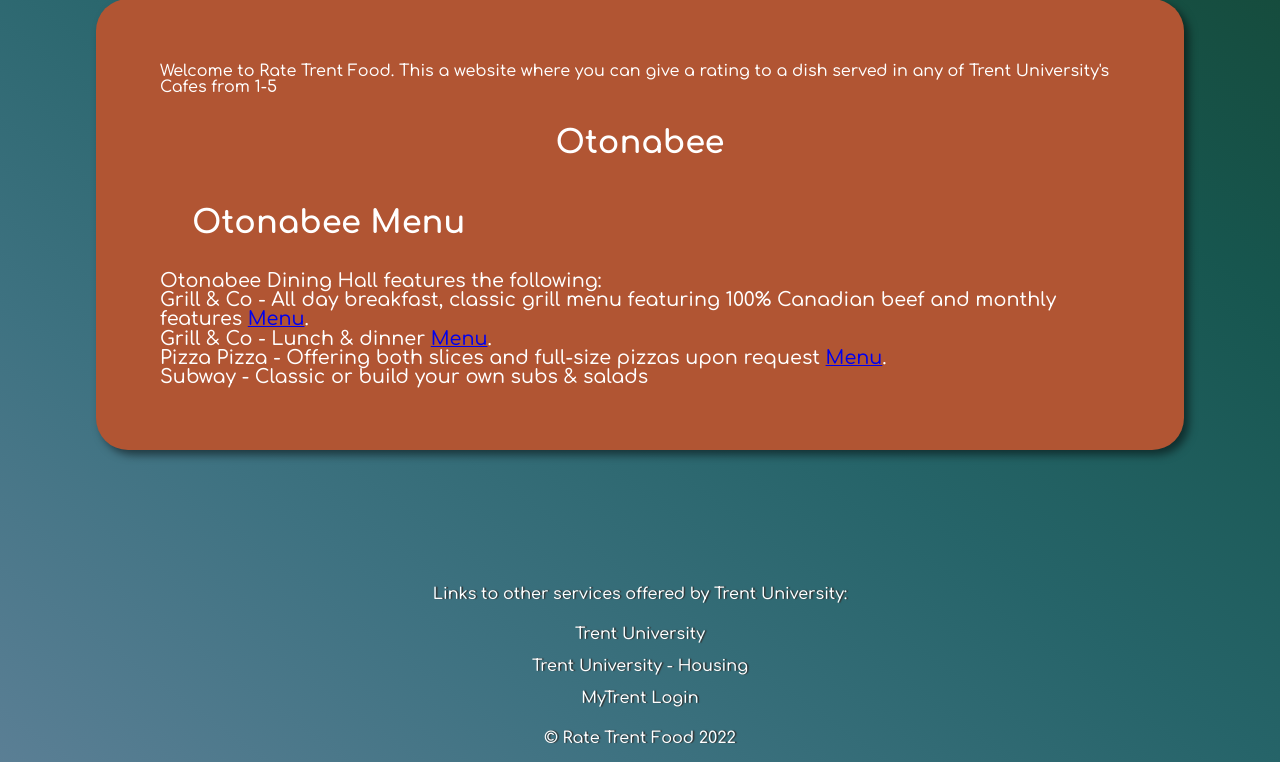
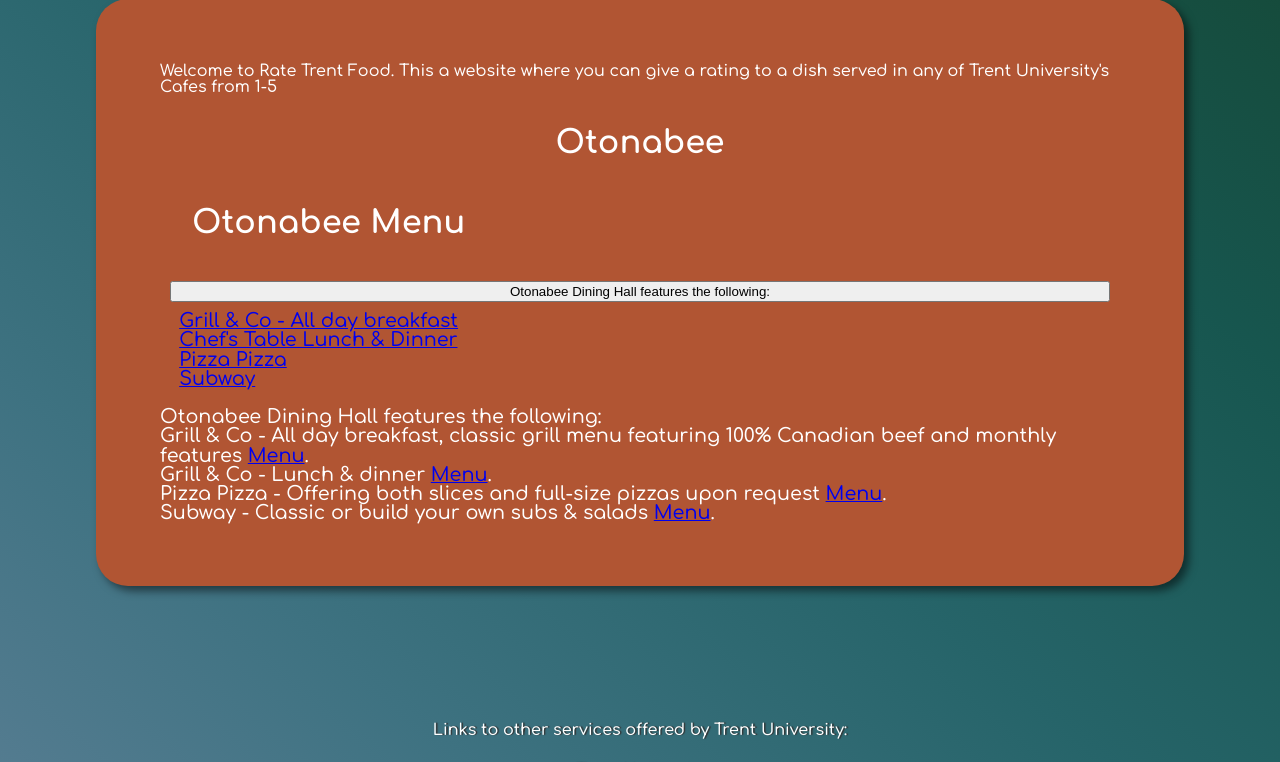
Before and after one commit to HamzaGiTX786/Rate-Trent-Food, a PHP site: page /Otonabee.php in a window 1280 px wide. Shown: the part 161-923 px from the top of the page. Run offline with PHP 8.4, Linux system fonts and the light colour scheme.

Commit message:
Update Otonabee.php
dropdown menu

```diff
--- a/Otonabee.php
+++ b/Otonabee.php
@@ -57,6 +57,16 @@ if(isset($_POST['submit']))
  <h2>Otonabee Menu </h2>
 </header>
 
+  <div class="dropdown">
+  <button class="dropbtn"> Otonabee Dining Hall features the following: </button>
+  <div class="dropdown-content">
+   <a href="OtonabeeBreakfastMenu.pdf"> Grill & Co - All day breakfast </a>
+   <a href="OtonabeeLunch&DinnerMenu.pdf"> Chef's Table Lunch & Dinner </a>
+   <a href="PizzaPizzaMenu.pdf"> Pizza Pizza </a>
+   <a href="https://order.subway.com/en-CA/MenuNutrition/Menu"> Subway </a>
+  </div>
+</div>
+
 <p> Otonabee Dining Hall features the following:
 
 <p> Grill & Co - All day breakfast, classic grill menu featuring 100% Canadian beef and monthly features <a href="OtonabeeBreakfastMenu.pdf">Menu</a>.</p>
@@ -65,7 +75,9 @@ if(isset($_POST['submit']))
 
 <p> Pizza Pizza - Offering both slices and full-size pizzas upon request <a href="PizzaPizzaMenu.pdf">Menu</a>.</p>
 
- Subway - Classic or build your own subs & salads
+<p> Subway - Classic or build your own subs & salads <a href="https://order.subway.com/en-CA/MenuNutrition/Menu">Menu</a>.</p>
+
+ <p>
 </p>
 
     </main>
```
